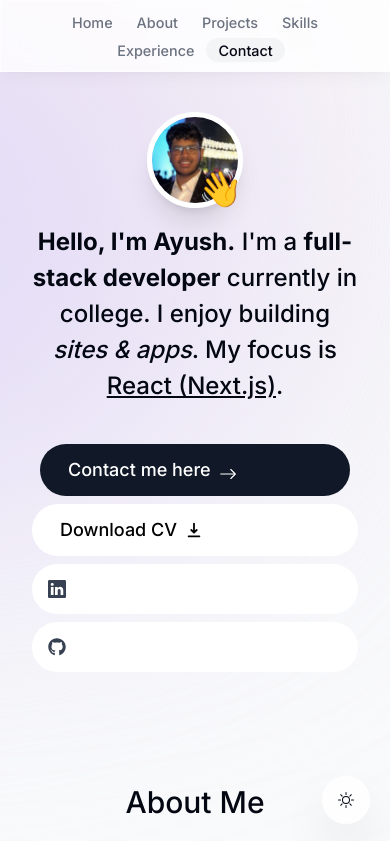
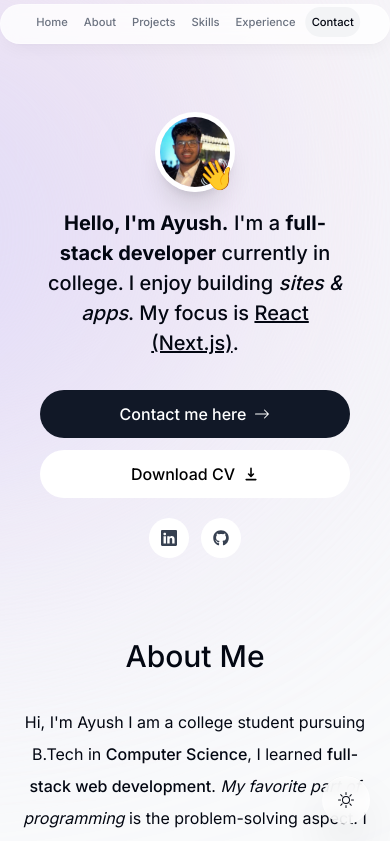
Before and after one commit to AyushSagar99/portfolio, a Next.js app: page / in a window 390 px wide. Shown: the top 841 px of the page. Built offline with nearby package versions, Linux system fonts and the light colour scheme; no server answers.

Commit message:
feat/optimized

```diff
--- a/components/Intro.tsx
+++ b/components/Intro.tsx
@@ -15,7 +15,7 @@
   const {setActiveSection,setTimeOfLastClick}=useActiveSectionContext();
 
   return (
-    <section id='home' className='mb-28 max-w-[50rem] text-center sm:mb-0 scroll-mt-[100rem]' ref={ref}>
+    <section id='home' className='mb-20 sm:mb-28 max-w-[50rem] text-center scroll-mt-[100rem] px-4 sm:px-0' ref={ref}>
         <div className='flex items-center justify-center'>
             <div className='relative'>
               <motion.div
@@ -32,10 +32,10 @@
                   height="100"
                   quality="95"
                   priority={true}
-                  className='h-24 w-24 rounded-full object-cover border-[0.35rem] border-white shadow-xl'
+                  className='h-20 w-20 sm:h-24 sm:w-24 rounded-full object-cover border-[0.35rem] border-white shadow-xl'
                   />
                   </motion.div>
-                  <motion.span className=' text-4xl absolute bottom-0 right-0'
+                  <motion.span className='text-3xl sm:text-4xl absolute bottom-0 right-0'
                   initial={{ opacity: 0, scale: 0 }}
                   animate={{ opacity: 1, scale: 1 }}
                   transition={{
@@ -51,43 +51,45 @@
             </div>
         </div>
         <motion.h1
-        className=' mb-10 mt-4 px-4 text-2xl  font-medium !leading-[1.5] sm:text-4xl'
+        className='mb-8 sm:mb-10 mt-4 px-2 sm:px-4 text-xl sm:text-2xl md:text-4xl font-medium !leading-[1.5]'
         initial={{opacity:0,y:100}}
         animate={{opacity:1,y:0}}
         >
-          <span className=" font-bold">Hello, I'm Ayush.</span> I'm a{" "}
+          <span className="font-bold">Hello, I'm Ayush.</span> I'm a{" "}
           <span className="font-bold">full-stack developer</span> currently{" "}
            in college. I enjoy
           building <span className="italic">sites &  apps</span>. My focus is{" "}
           <span className="underline">React (Next.js)</span>.
         </motion.h1>
 
-        <motion.div className='flex-wrap sm:flex items-center justify-center gap-2  px-4
-         text-lg font-medium'
+        <motion.div className='flex flex-col sm:flex-row items-center justify-center gap-3 sm:gap-2 px-2 sm:px-4
+         text-base sm:text-lg font-medium'
          initial={{opacity:0,y:100}}
          animate={{opacity:1,y:0}}
          transition={{
           delay:0.1,
          }}
          >
-        <Link href="#contact"  className='group bg-gray-900 text-white m-2 px-7 py-3 flex
-        items-center rounded-full gap-2  outline-none hover:scale-110 transition'onClick={()=>{
+        <Link href="#contact"  className='group bg-gray-900 text-white w-full sm:w-auto px-6 sm:px-7 py-3 flex
+        items-center justify-center rounded-full gap-2 outline-none hover:scale-110 transition'onClick={()=>{
           setActiveSection("Contact");
           setTimeOfLastClick(Date.now())
         }}
-        >Contact me here <BsArrowRight className='group-hover:translate-x-2 mt-2 transistion'/></Link>
+        >Contact me here <BsArrowRight className='group-hover:translate-x-2 transition'/></Link>
 
-        <a className='group bg-white text-black px-7 py-3 flex
-        items-center rounded-full gap-2  outline-none hover:scale-110  cursor-pointer dark:bg-white/10
+        <a className='group bg-white text-black w-full sm:w-auto px-6 sm:px-7 py-3 flex
+        items-center justify-center rounded-full gap-2 outline-none hover:scale-110 cursor-pointer dark:bg-white/10 dark:text-white
         transition' href='/CV.pdf' download={true}>Download CV <HiDownload className='group-hover:translate-y-1 transition' /></a>
 
-        <a className='bg-white text-gray-700 p-4 flex
-        items-center rounded-full gap-2 hover:scale-110 mt-2 cursor-pointer transition dark:bg-white/10 dark:text-white/60'
-        href='https://www.linkedin.com/in/ayush-sagar-5b3443227/' target='_blank'><BsLinkedin/></a>
+        <div className='flex gap-3 sm:gap-2 mt-2 sm:mt-0'>
+          <a className='bg-white text-gray-700 p-3 sm:p-4 flex
+          items-center rounded-full hover:scale-110 cursor-pointer transition dark:bg-white/10 dark:text-white/60'
+          href='https://www.linkedin.com/in/ayush-sagar-5b3443227/' target='_blank'><BsLinkedin/></a>
 
-        <a className='bg-white text-gray-700 p-4  flex
-        items-center  rounded-full gap-2 hover:scale-110 mt-2 cursor-pointer dark:bg-white/10 dark:text-white/60
-        transition' href='https://github.com/AyushSagar99' target='_blank'><FaGithub/></a>
+          <a className='bg-white text-gray-700 p-3 sm:p-4 flex
+          items-center rounded-full hover:scale-110 cursor-pointer dark:bg-white/10 dark:text-white/60
+          transition' href='https://github.com/AyushSagar99' target='_blank'><FaGithub/></a>
+        </div>
 
         </motion.div>
     </section>
--- a/components/header.tsx
+++ b/components/header.tsx
@@ -10,17 +10,17 @@
    const {activeSection,setActiveSection,setTimeOfLastClick}=useActiveSectionContext();
   return (
     <header className='z-[999] relative'>
-        <motion.div className='fixed top-0 left-1/2 -translate-x-1/2 h-[4.5rem] w-full rounded-none border
+        <motion.div className='fixed top-1 left-1/2 -translate-x-1/2 h-[2.5rem] w-full rounded-full border
         border-white border-opacity-40 bg-white bg-opacity-80 shadow-lg shadow-black/[0.03]
         backdrop-blur-[0.5rem] sm:top-6 sm:h-[3.25rem] sm:w-[36rem] sm:rounded-full dark:bg-gray-950
         dark:border-black/40 dark:bg-opacity-75'
         initial={{y:-100,x:"-50%",opacity:0}}
         animate={{y:0,x:"-50%",opacity:1}}
         ></motion.div>
-        <nav className='flex fixed top-[0.15rem] left-1/2 h-12 -translate-x-1/2 py-2 sm:top-[1.7rem]
+        <nav className='flex fixed top-[0.15rem] left-1/2 h-10 -translate-x-1/2  sm:top-[1.7rem]
         sm:h-[initial] sm:py-0'>
-            <ul className='flex w-[22rem] flex-wrap items-center justify-center gap-y-1 text-[0.9rem]
-            font-medium text-gray-500 sm:w-[initial] sm:flex-nowrap sm:gap-5'>
+            <ul className='flex w-full max-w-[95vw] px-2 flex-nowrap items-center justify-center gap-x-1 text-[0.7rem]
+            font-medium text-gray-500 sm:w-[initial] sm:max-w-none sm:px-0 sm:gap-5 sm:text-[0.9rem] overflow-x-auto scrollbar-hide'>
                 {
                     links.map(links=>(
                         <motion.li className='h-3/4 flex items-center justify-center relative'
@@ -28,7 +28,7 @@
                         initial={{y:-100,opacity:0}}
                         animate={{y:0,opacity:1}}
                         >
-                <Link className={clsx("flex w-full items-center justify-center px-3 py-3 hover:text-gray-950 transition dark:text-gray-500 dark:hover:text-gray-300",
+                <Link className={clsx("flex w-full items-center justify-center px-1.5  hover:text-gray-950 transition dark:text-gray-500 dark:hover:text-gray-300 sm:px-3 sm:py-3 rounded-full text-center min-w-fit whitespace-nowrap",
                   {
                     "text-gray-950 dark:text-gray-200":
                       activeSection === links.name,
```
Also changed, not shown: 1 other file (tests, documents, lock files or other folders).
